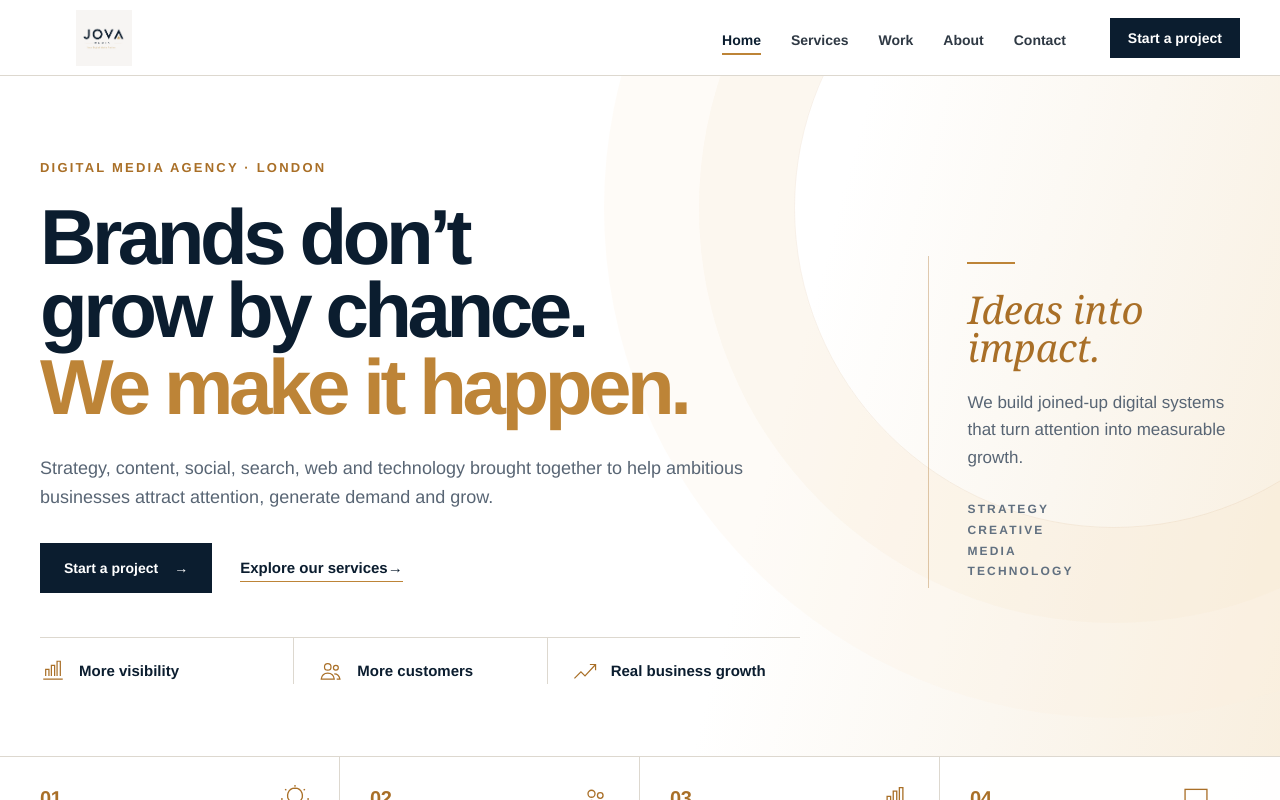
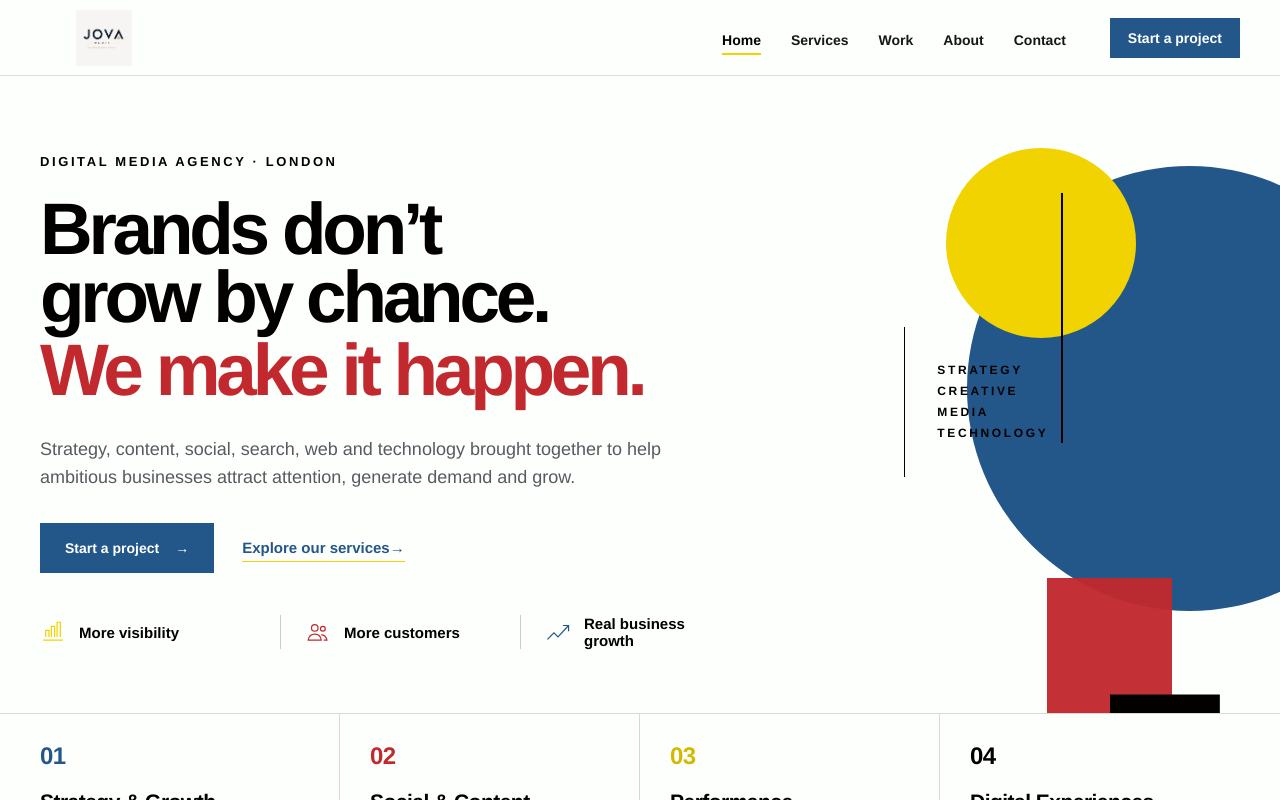
Before and after one commit to supportjovamedia/website, a Next.js app: page / in a window 1280 px wide. Shown: the top 800 px of the page. Built offline with nearby package versions, Linux system fonts and the light colour scheme.

Commit message:
JovaMedia v2.0 brand palette and geometric hero

```diff
--- a/app/globals.css
+++ b/app/globals.css
@@ -235,3 +235,79 @@ footer{background:#05080b;color:#fff}
 }
 
 @media(prefers-reduced-motion:reduce){html{scroll-behavior:auto}*,*::before,*::after{animation-duration:.01ms!important;animation-iteration-count:1!important;transition-duration:.01ms!important}}
+
+/* v2.0 — JovaMedia bold geometric brand system */
+:root{
+  --ink:#020100;
+  --navy:#235789;
+  --navy-2:#1b4771;
+  --gold:#F1D302;
+  --gold-deep:#C1292E;
+  --cream:#FDFFFC;
+  --sand:#F1D302;
+  --sand-soft:#FDFFFC;
+  --mist:#f4f5f3;
+  --paper:#FDFFFC;
+  --soft:#f7f7f4;
+  --line:#d9d9d3;
+  --line-dark:#33332f;
+  --muted:#555b61;
+  --white:#FDFFFC;
+  --red:#C1292E;
+  --blue:#235789;
+  --yellow:#F1D302;
+  --black:#020100;
+}
+body{background:var(--paper);color:var(--black)}
+.header{background:rgba(253,255,252,.98);border-bottom-color:#deded8}
+.desktop-nav a{color:#171717}.desktop-nav a::after{background:var(--yellow)}
+.desktop-nav a:hover,.desktop-nav a.active{color:var(--black)}
+.btn{background:var(--blue);border-color:var(--blue);color:#fff}.btn:hover{background:var(--navy-2);border-color:var(--navy-2)}
+.btn.outline{background:transparent;color:var(--black);border-color:var(--black)}
+.text-link{border-bottom-color:var(--yellow);color:var(--blue)}
+.kicker{color:var(--black)}
+
+.hero-v20{position:relative;isolation:isolate;overflow:hidden;background:var(--paper);border-bottom:1px solid var(--line)}
+.hero-v20-grid{position:relative;z-index:2;display:grid;grid-template-columns:minmax(0,1.2fr) minmax(270px,.52fr);gap:clamp(70px,7vw,120px);align-items:center;padding-top:clamp(78px,6vw,104px);padding-bottom:clamp(60px,5vw,82px)}
+.hero-v20 .hero-copy{max-width:850px}
+.hero-v20 .kicker{margin-bottom:24px;letter-spacing:.2em}
+.hero-v20 h1{margin:0;color:var(--black);font-size:clamp(60px,5.7vw,90px);line-height:.94;letter-spacing:-.058em;font-weight:800;max-width:850px}
+.hero-v20 .hero-accent{color:var(--red);margin-top:4px}
+.hero-v20 .lead{font-size:clamp(18px,1.25vw,21px);max-width:700px;margin:30px 0 32px;color:var(--muted)}
+.hero-v20 .btn{padding:17px 24px}
+.hero-v20 .hero-outcomes{border-top:0;margin-top:42px;max-width:720px}
+.hero-v20 .hero-outcome{padding-top:0;color:var(--black)}
+.hero-v20 .hero-outcome:nth-child(1) svg{color:var(--yellow);stroke-width:2}.hero-v20 .hero-outcome:nth-child(2) svg{color:var(--red)}.hero-v20 .hero-outcome:nth-child(3) svg{color:var(--blue)}
+.hero-v20 .hero-outcome+.hero-outcome{border-left:1px solid #c9cbc8}
+.hero-side-v20{border-left:1px solid var(--black);padding-left:32px;min-height:150px;display:flex;align-items:center;position:relative;z-index:3}
+.hero-side-v20 .hero-side-disciplines{color:var(--black);font-size:12px;line-height:1.75;letter-spacing:.22em}
+.hero-art{position:absolute;z-index:1;right:0;top:0;width:47%;height:100%;pointer-events:none;overflow:hidden}
+.hero-art span{position:absolute;display:block}
+.geo-blue{width:74%;aspect-ratio:1;border-radius:50%;background:var(--blue);right:-22%;top:10%}
+.geo-yellow{width:190px;height:190px;border-radius:50%;background:var(--yellow);right:24%;top:8%}
+.geo-red{width:125px;height:44%;background:var(--red);right:18%;bottom:0;opacity:.96}
+.geo-black{width:110px;height:31%;background:var(--black);right:10%;bottom:0;clip-path:polygon(0 0,100% 0,100% 64%,0 100%)}
+.geo-rule{width:2px;height:28%;background:var(--black);right:36%;top:13%}
+.geo-words{right:5%;bottom:10%;font-size:12px;line-height:1.65;letter-spacing:.3em;text-transform:uppercase;color:var(--black)}
+.hero-v20 .hero-capabilities{background:var(--paper)}
+.hero-v20 .hero-cap-num{font-size:24px}.hero-v20 .hero-cap:nth-child(1) .hero-cap-num{color:var(--blue)}.hero-v20 .hero-cap:nth-child(2) .hero-cap-num{color:var(--red)}.hero-v20 .hero-cap:nth-child(3) .hero-cap-num{color:#d4b900}.hero-v20 .hero-cap:nth-child(4) .hero-cap-num{color:var(--black)}
+.hero-v20 .hero-cap-top svg{display:none}.hero-v20 .hero-cap:hover{background:#f7f8f5}
+.hero-v20 .hero-cap-link{border-bottom-color:var(--yellow)}
+.band-navy{background:var(--black)!important}.band-gold{background:var(--yellow)!important;color:var(--black)!important}.band-gold .kicker,.band-gold .text-link{color:var(--black)!important}.band-gold .text-link{border-bottom-color:var(--red)!important}
+
+@media(max-width:1100px){
+  .hero-v20-grid{grid-template-columns:minmax(0,1.12fr) minmax(210px,.48fr);gap:44px;padding-top:72px;padding-bottom:58px}.hero-v20 h1{font-size:clamp(54px,7vw,74px)}
+  .hero-art{width:45%;opacity:.96}.geo-yellow{width:150px;height:150px}.geo-red{width:100px}.geo-words{display:none}
+}
+@media(max-width:768px){
+  .hero-v20{background:var(--paper)}.hero-v20-grid{display:grid;grid-template-columns:1fr;gap:0;padding-top:44px;padding-bottom:0}.hero-v20 .hero-copy{text-align:left;max-width:none;padding-bottom:36px}.hero-v20 .kicker{font-size:10px;letter-spacing:.18em;margin-bottom:18px}.hero-v20 h1{font-size:clamp(43px,10.8vw,58px);line-height:.95;max-width:650px}.hero-v20 .lead{font-size:16px;line-height:1.52;max-width:600px;margin:23px 0 25px}
+  .hero-v20 .actions{gap:16px}.hero-v20 .btn{padding:15px 18px}.hero-v20 .text-link{font-size:14px}
+  .hero-v20 .hero-outcomes{margin-top:30px}.hero-v20 .hero-outcome{font-size:13px}.hero-v20 .hero-outcome svg{width:24px;height:24px}
+  .hero-side-v20{display:none}.hero-art{position:relative;right:auto;top:auto;width:calc(100% + 36px);height:260px;margin-left:-18px;border-top:1px solid var(--line);background:var(--paper)}
+  .geo-blue{width:270px;right:auto;left:-92px;top:38px}.geo-yellow{width:92px;height:92px;right:22%;top:24px}.geo-red{width:72px;height:125px;left:28%;right:auto;bottom:0}.geo-black{width:72px;height:92px;right:15%;bottom:0}.geo-rule{height:80px;right:28%;top:94px}.geo-words{display:block;right:8%;bottom:24px;font-size:9px;line-height:1.7;letter-spacing:.24em}
+}
+@media(max-width:480px){
+  .hero-v20-grid{padding-top:34px}.hero-v20 h1{font-size:clamp(39px,10.4vw,46px);line-height:.96;letter-spacing:-.048em}.hero-v20 .lead{font-size:15.5px;margin-top:21px}.hero-v20 .actions{flex-direction:column;align-items:stretch;gap:9px}.hero-v20 .btn{width:100%;min-height:50px}.hero-v20 .text-link{width:100%;min-height:46px;justify-content:center;border:0;border-bottom:1px solid var(--yellow);padding:12px 8px}
+  .hero-v20 .hero-outcomes{grid-template-columns:repeat(3,1fr);margin-top:24px;border-top:1px solid var(--line);border-bottom:1px solid var(--line)}.hero-v20 .hero-outcome,.hero-v20 .hero-outcome+.hero-outcome{min-height:86px;padding:13px 6px;border-left:1px solid var(--line);display:flex;flex-direction:column;justify-content:center;text-align:center;gap:6px;font-size:11px;line-height:1.2}.hero-v20 .hero-outcome:first-child{border-left:0}
+  .hero-art{width:calc(100% + 30px);margin-left:-15px;height:230px}.geo-blue{width:245px;left:-100px;top:38px}.geo-yellow{width:78px;height:78px;right:18%;top:24px}.geo-red{width:62px;height:112px;left:27%}.geo-black{width:64px;height:84px;right:12%}.geo-words{right:5%;bottom:20px}
+}
--- a/app/page.js
+++ b/app/page.js
@@ -26,9 +26,9 @@ const outcomes=[
 ];
 
 export default function Home(){return <main>
-<section className="hero hero-v19">
-  <div className="hero-orbit" aria-hidden="true"></div>
-  <div className="shell hero-v19-grid">
+<section className="hero hero-v20">
+  <div className="hero-art" aria-hidden="true"><span className="geo-blue"></span><span className="geo-yellow"></span><span className="geo-red"></span><span className="geo-black"></span><span className="geo-rule"></span><span className="geo-words">Ideas<br/>to<br/>impact.</span></div>
+  <div className="shell hero-v20-grid">
     <div className="hero-copy">
       <div className="kicker">Digital media agency · London</div>
       <h1>
@@ -42,12 +42,7 @@ export default function Home(){return <main>
         {outcomes.map(([icon,label])=><div className="hero-outcome" key={label}><Icon type={icon}/><span>{label}</span></div>)}
       </div>
     </div>
-    <aside className="hero-side">
-      <div className="hero-side-line"></div>
-      <p className="hero-side-title">Ideas into impact.</p>
-      <p>We build joined-up digital systems that turn attention into measurable growth.</p>
-      <div className="hero-side-disciplines">Strategy<br/>Creative<br/>Media<br/>Technology</div>
-    </aside>
+    <aside className="hero-side hero-side-v20"><div className="hero-side-disciplines">Strategy<br/>Creative<br/>Media<br/>Technology</div></aside>
   </div>
   <div className="hero-capabilities">
     <div className="shell hero-cap-grid">
```
Also changed, not shown: 1 other file (tests, documents, lock files or other folders).
